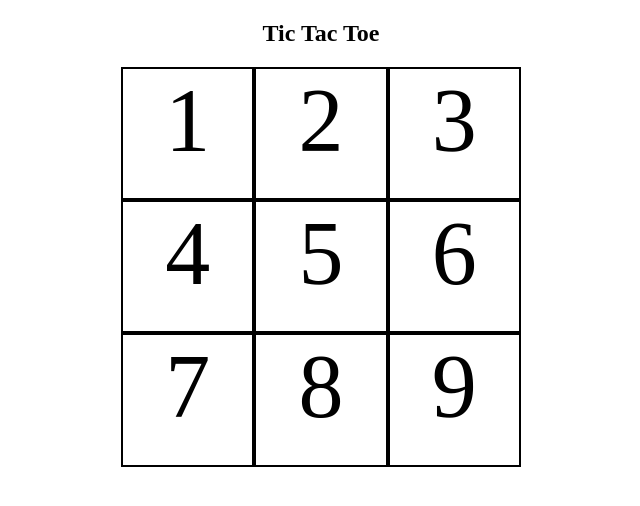
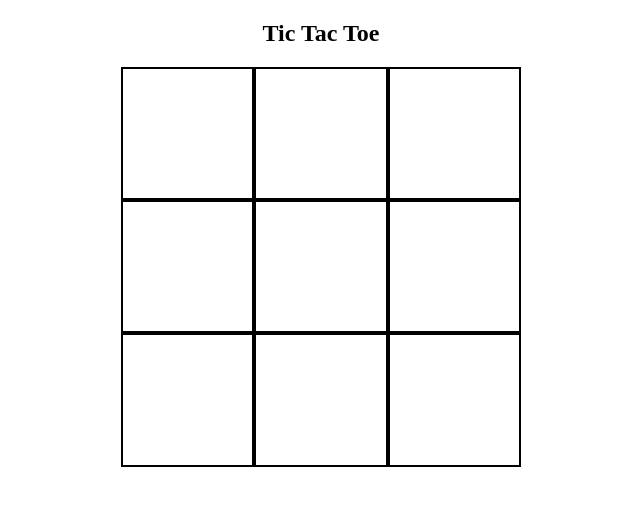
Before and after one commit to XDRONIN/TicTacToe, a React (Vite) app in the folder react/: page / in a window 1280 px wide. Shown: the top 506 px of the page, without its empty margins (319-959 px from the left). Built offline with nearby package versions, Linux system fonts and the light colour scheme.

Commit message:
game markings and array entry of win conditions

```diff
--- a/react/src/Gameboard.jsx
+++ b/react/src/Gameboard.jsx
@@ -1,14 +1,28 @@
 import { handleCkick, playerSwitch, checkWin } from "./gameLogic";
+import { useState } from "react";
+
 function Gameboard() {
+  let wincondition = ["", "", "", "", "", "", "", "", ""];
+  let [currPlayer, setCurrPlayer] = useState("O");
   function createCell(id) {
+    let [cellData, setCellData] = useState("");
+    const mark = (e) => {
+      let newPlayer = playerSwitch(currPlayer);
+
+      setCurrPlayer(newPlayer);
+
+      setCellData(newPlayer);
+      handleCkick(e, wincondition, newPlayer);
+    };
     return (
-      <div className="cell" id={id} onClick={handleCkick}>
-        {id}
+      <div className="cell" id={id} onClick={(e) => mark(e)}>
+        {cellData}
       </div>
     );
   }
   return (
     <div className="board">
+      {createCell(0)}
       {createCell(1)}
       {createCell(2)}
       {createCell(3)}
@@ -17,8 +31,8 @@ function Gameboard() {
       {createCell(6)}
       {createCell(7)}
       {createCell(8)}
-      {createCell(9)}
     </div>
   );
 }
+
 export default Gameboard;
--- a/react/src/gameLogic.jsx
+++ b/react/src/gameLogic.jsx
@@ -1,8 +1,15 @@
-export function playerSwitch() {
-  console.log("fun1");
+export function playerSwitch(currPlayer) {
+  if (currPlayer == "O") {
+    return "X";
+  } else {
+    return "O";
+  }
 } //alternate between X and O s
-export function handleCkick() {
-  console.log("fun2");
+export function handleCkick(e, wincondition, newPlayer) {
+  let index = e.target.id;
+  wincondition[index] = newPlayer;
+
+  console.log(wincondition[index]);
 } //Marks  X and O s on board and update wincondition[]
 export function checkWin() {
   console.log("fun3");
```
